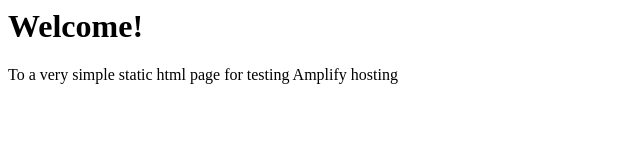
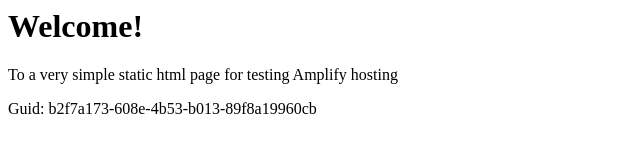
Before and after one commit to aws-aemilia-iad/Github-PR-Commit-Integration-Test-DoNotTouch-GithubWebhookPreviewCanaryTest-v1-prod-us-east-1, a website: page src/index.html in a window 1280 px wide. Shown: the whole page, without its empty margins (0-640 px from the left). Drawn offline with Linux system fonts and the light colour scheme.

Commit message:
commit from integ tests

```diff
--- a/src/index.html
+++ b/src/index.html
@@ -1,3 +1,5 @@
+
+
 <html lang="en">
 
 <head>
@@ -10,6 +12,6 @@
 <body>
     <h1>Welcome!</h1>
     <p>To a very simple static html page for testing Amplify hosting</p>
-</body>
+    <p>Guid: b2f7a173-608e-4b53-b013-89f8a19960cb</p></body>
 
 </html>
```
